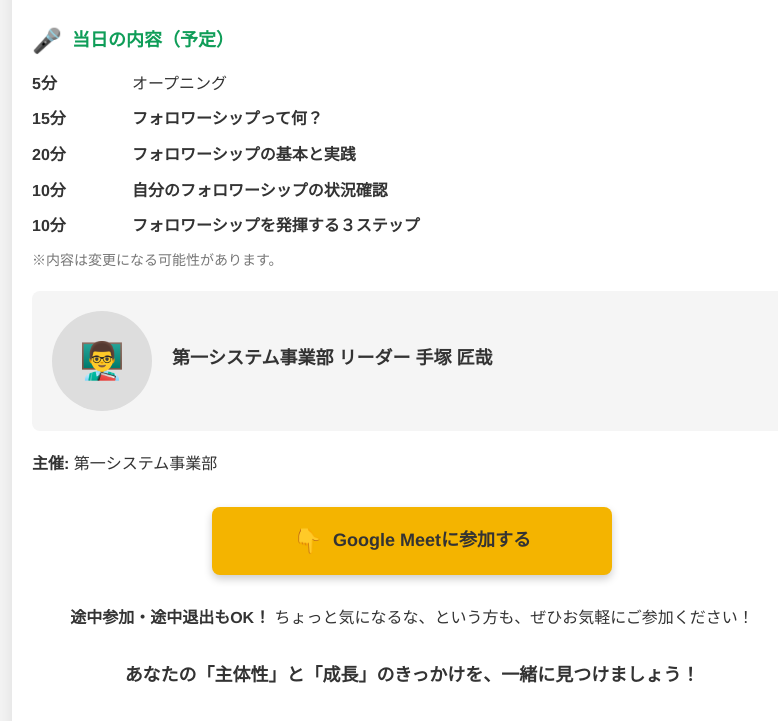
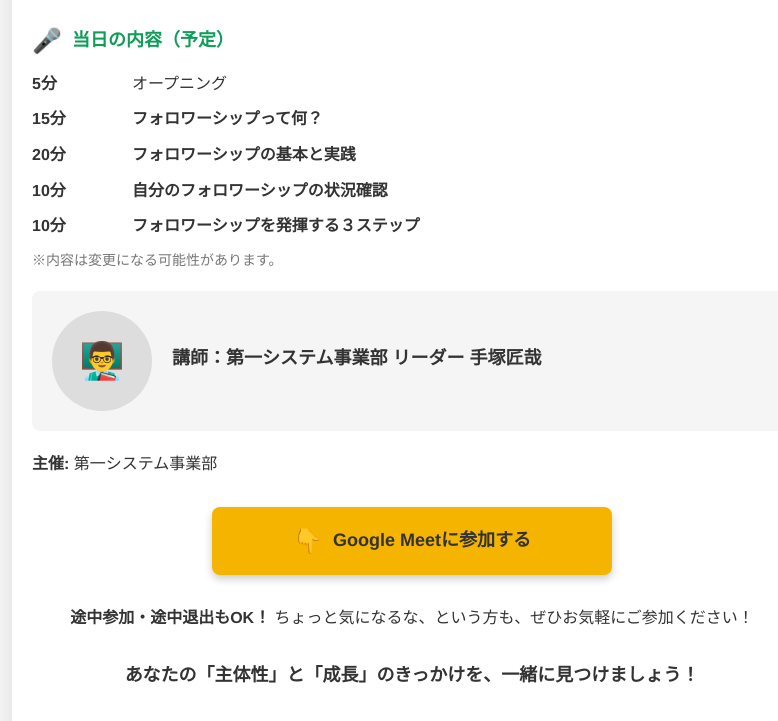
Before and after one commit to MasatakaNakamura/AwarenessCampaign-202504, a plain HTML site: page index.html in a window 1280 px wide. Shown: the part 1471-2192 px from the top of the page, without its empty margins (228-1006 px from the left). Drawn offline with Linux system fonts and the light colour scheme.

Commit message:
講師名修正

```diff
--- a/index.html
+++ b/index.html
@@ -318,7 +318,7 @@
         <div class="instructor">
             <div class="instructor-image">👨‍🏫</div>
             <div class="instructor-info">
-                <div class="instructor-name">第一システム事業部 リーダー 手塚 匠哉</div>
+                <div class="instructor-name">講師：第一システム事業部 リーダー  手塚匠哉</div>
             </div>
         </div>
 
```
